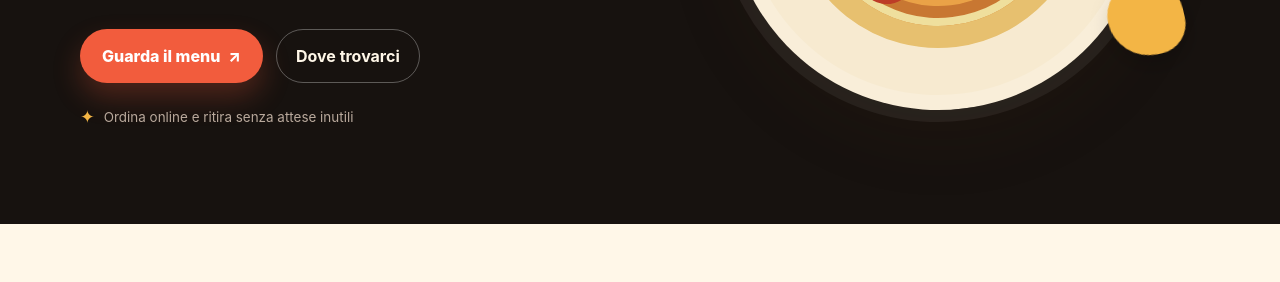
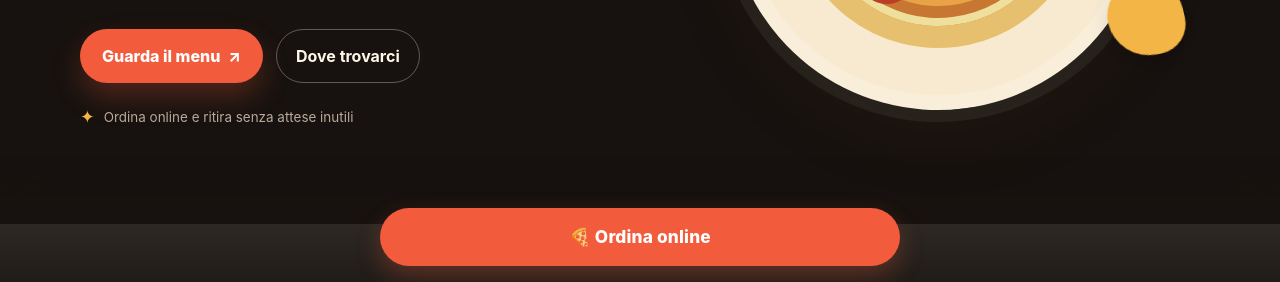
Before and after one commit to ctimaru/sbrodolone, a plain HTML site: page index.html in a window 1280 px wide. Shown: the part 518-800 px from the top of the page. Drawn offline with Linux system fonts and the light colour scheme; a script that the page names is missing.

Commit message:
Add enlarged fixed order button

```diff
--- a/index.html
+++ b/index.html
@@ -104,6 +104,8 @@
     .order-panel p { max-width: 480px; color: #ffe8dc; position: relative; z-index: 1; }
     .order-panel .glf-button { background: var(--ink); box-shadow: none; position: relative; z-index: 1; white-space: nowrap; }
     .order-panel .glf-button:hover { background: var(--sage); }
+    .fixed-order { position: fixed; left: 0; right: 0; bottom: 0; z-index: 20; display: flex; justify-content: center; padding: 13px 16px 16px; background: linear-gradient(to top, rgba(23,18,15,.96), rgba(23,18,15,.88)); box-shadow: 0 -12px 28px rgba(23,18,15,.16); }
+    .fixed-order .glf-button { width: min(520px, 100%); min-height: 58px; font-size: 1.08rem; letter-spacing: .01em; box-shadow: 0 10px 24px rgba(242,92,61,.28); }
     .details { display: grid; grid-template-columns: 1fr 1fr; gap: 17px; }
     .detail { padding: 28px; border-top: 1px solid var(--line); }
     .detail strong { display: block; font-size: .75rem; text-transform: uppercase; letter-spacing: .15em; color: var(--tomato-dark); margin-bottom: 10px; }
@@ -197,6 +199,9 @@
       </div>
     </section>
   </main>
+  <div class="fixed-order" aria-label="Ordina online">
+    <span class="glf-button" data-glf-cuid="671be21d-504f-4a54-bc45-8f9c8567171b" data-glf-ruid="af5399bf-9d5e-4481-9478-f7eadf473ca8">🍕 Ordina online</span>
+  </div>
   <footer><div class="wrap"><div class="footer-brand">🍕 Sbrodolone</div><div>© 2026 Sbrodolone · Pizzeria d'asporto</div></div></footer>
   <script src="https://www.fbgcdn.com/embedder/js/ewm2.js" defer async></script>
 </body>
```
